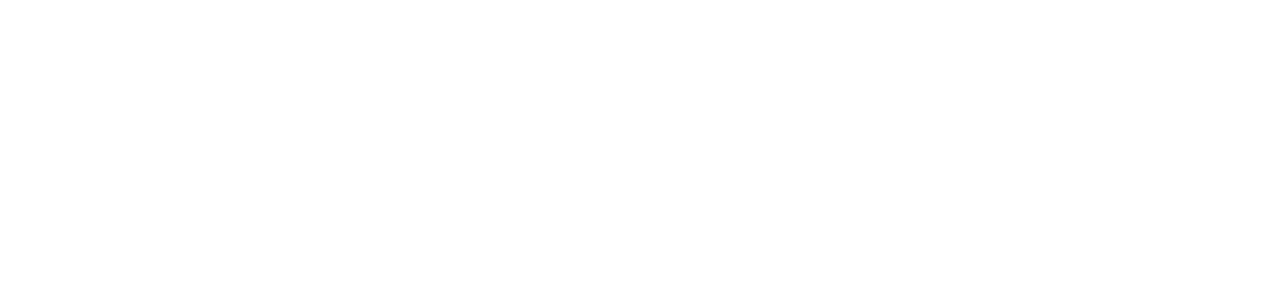
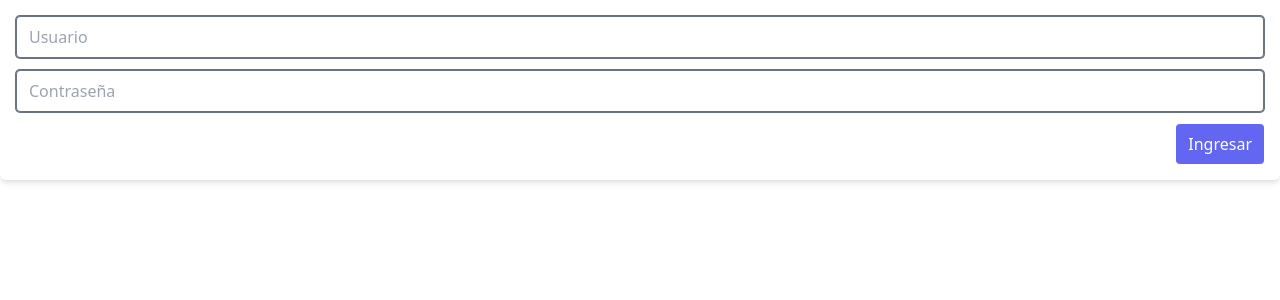
Before and after one commit to PieroNarciso/internal-system, a Vue app in the folder client/: page /#/login in a window 1280 px wide. Before the commit this address had no page. Shown: the top 300 px of the page. Built offline with nearby package versions, Linux system fonts and the light colour scheme.

Commit message:
Update client

```diff
--- a/client/src/App.vue
+++ b/client/src/App.vue
@@ -1,5 +1,7 @@
 <template>
-  <router-view></router-view>
+  <div class="container">
+    <router-view></router-view>
+  </div>
 </template>
 
 <script lang="ts">
--- a/client/src/components/PBtn.vue
+++ b/client/src/components/PBtn.vue
@@ -1,5 +1,5 @@
 <template>
-  <button class="flex items-center px-3 py-2" v-bind="$attrs" type="button">
+  <button class="flex items-center focus:outline-none px-3 py-2" v-bind="$attrs" type="button">
     <slot />
     <template v-if="icon">
       <p-icon class="ml-2" :name="icon"></p-icon>
@@ -16,6 +16,10 @@
     icon: {
       type: String,
     },
+    loading: {
+      type: Boolean,
+      required: false,
+    }
   },
   components: {
     PIcon,
--- a/client/src/components/PInput.vue
+++ b/client/src/components/PInput.vue
@@ -4,7 +4,7 @@
     type="text"
     :value="modelValue"
     @input="updateModelValue"
-    class="placeholder-gray-400"
+    class="placeholder-gray-400 ring-1 focus:ring-1 ring-gray-500 border-gray-500 focus:ring-indigo-500"
   />
 </template>
 
--- a/client/src/router/index.ts
+++ b/client/src/router/index.ts
@@ -6,6 +6,10 @@
     path: '/',
     component: () => import('@/views/Home.vue'),
   },
+  {
+    path: '/login',
+    component: () => import('@/views/Login.vue'),
+  }
 ];
 
 
--- /dev/null
+++ b/client/src/views/Login.vue
@@ -0,0 +1,30 @@
+<template>
+  <div class="bg-white shadow-md rounded-md flex flex-col px-4 py-4 space-y-3">
+    <p-input class="rounded" v-model="username" placeholder="Usuario"></p-input>
+    <p-input class="rounded" v-model="password" placeholder="Contraseña"></p-input>
+    <p-btn class="bg-indigo-500 text-white hover:bg-indigo-400 self-end rounded">Ingresar</p-btn>
+  </div>
+</template>
+
+
+<script lang="ts">
+import { defineComponent, ref } from 'vue'
+import PInput from '@/components/PInput.vue';
+import PBtn from '@/components/PBtn.vue';
+
+export default defineComponent({
+  components: {
+    PInput,
+    PBtn,
+  },
+  setup() {
+    const username = ref('');
+    const password = ref('');
+
+    return {
+      username,
+      password,
+    }
+  },
+})
+</script>
```
